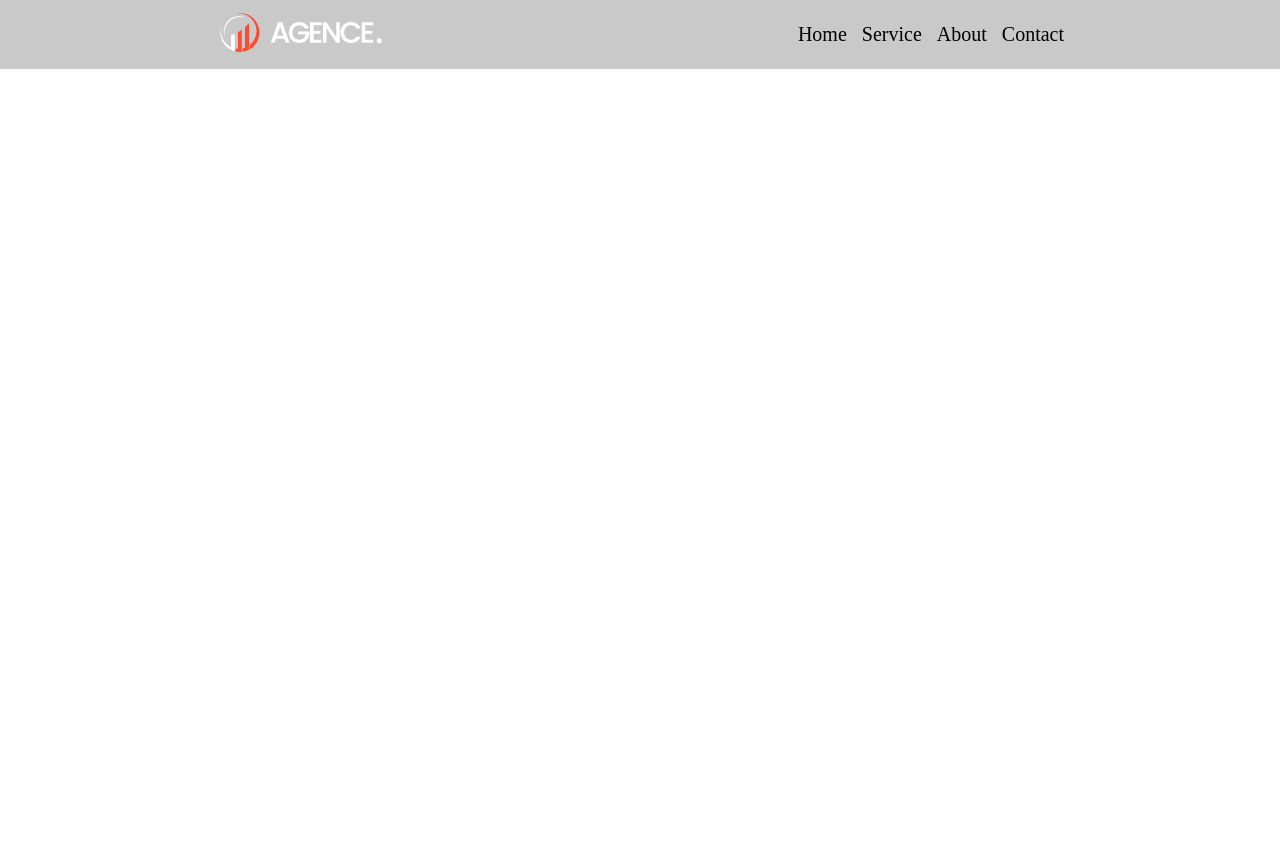
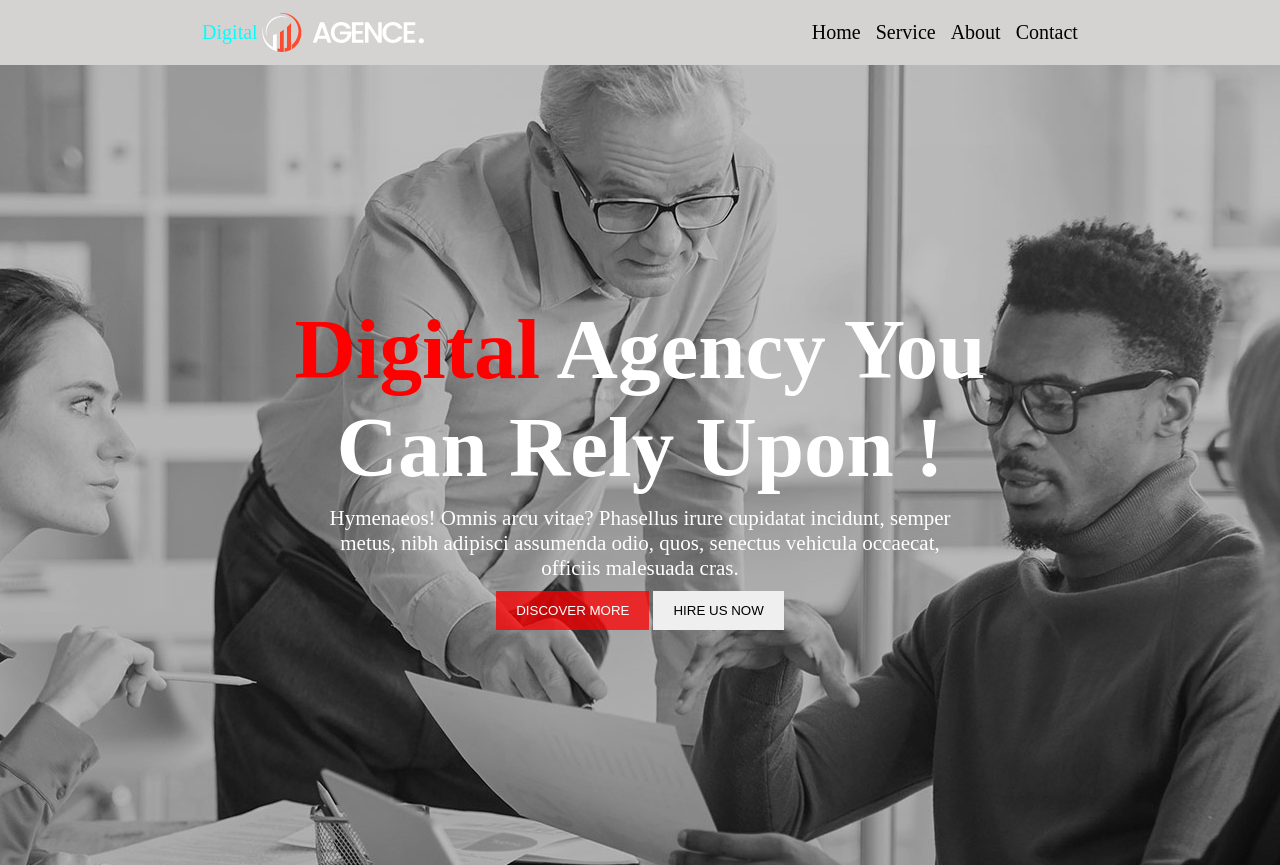
Before and after one commit to joyato96/digital-agency-project, a plain HTML site: page index.html in a window 1280 px wide. Before the commit the page ends 800 px from the top, so only its background shows below. Drawn offline with Linux system fonts and the light colour scheme.

Commit message:
banner added

```diff
--- a/index.html
+++ b/index.html
@@ -1,16 +1,19 @@
 <!DOCTYPE html>
 <html lang="en">
+
 <head>
     <meta charset="UTF-8">
     <meta name="viewport" content="width=device-width, initial-scale=1.0">
     <title>Digital Agency Website</title>
     <link rel="stylesheet" href="style.css">
 </head>
+
 <body>
     <header>
         <!-- nav-container start here -->
         <div class="nav-container">
             <div class="logo">
+                <p class="logo-title">Digital</p>
                 <img src="asset/logo/logo.png" alt="">
             </div>
             <div class="menus">
@@ -20,7 +23,15 @@
                 <li>Contact</li>
             </div>
         </div>
-        <!-- nav-container end here -->
+        <div class="banner-container">
+            <div class="banner-info">
+                <h1 class="banner-title"><span class="primary">Digital</span> Agency You <br> Can Rely Upon !</h1>
+                <p class="banner-description">Hymenaeos! Omnis arcu vitae? Phasellus irure cupidatat incidunt, semper metus, nibh adipisci assumenda odio, quos, senectus vehicula occaecat, officiis malesuada cras.</p>
+
+                <button class="btn bg-primary">DISCOVER MORE</button>
+                <button class="btn">HIRE US NOW</button>
+            </div>
+        </div>
     </header>
     <main>
 
@@ -29,4 +40,5 @@
 
     </footer>
 </body>
+
 </html>
--- a/style.css
+++ b/style.css
@@ -3,9 +3,16 @@
     padding: 0px;
 }
 /* header related styles */
+.logo{
+    display: flex;
+    justify-content: space-around;
+    align-items: center;
+    color: aqua;
+    font-size: 20px;
+}
 .nav-container{
     display: flex;
-    background-color: rgba(128, 128, 128, 0.425);
+    background-color: rgba(172, 166, 166, 0.5);
     padding: 10px;
     justify-content: space-around;
     align-items: center;
@@ -18,3 +25,36 @@
     font-size: 20px;
 }
 /* banner container related styles */
+.banner-container{
+    height: 100vh;
+    background-image: url('asset/image/background.jpg'), linear-gradient(rgba(0, 0, 0, 0.24),rgba(0, 0, 0, 0.26));
+    background-blend-mode: overlay;
+    background-repeat: no-repeat;
+    background-position: 50%;
+    display: flex;
+    align-items: center;
+    text-align: center;
+}
+.banner-title{
+    font-size: 85px;
+    font-weight: bold;
+    color: white;
+}
+.banner-description{
+    color: white;
+    padding: 10px;
+    width: 50%;
+    margin: auto;
+    font-size: 21px;
+}
+.primary{
+    color: red;
+}
+.btn{
+    padding: 12px 20px;
+    border: none;
+}
+.bg-primary{
+    background-color: rgba(255, 0, 0, 0.753);
+    color: white;
+}
```
